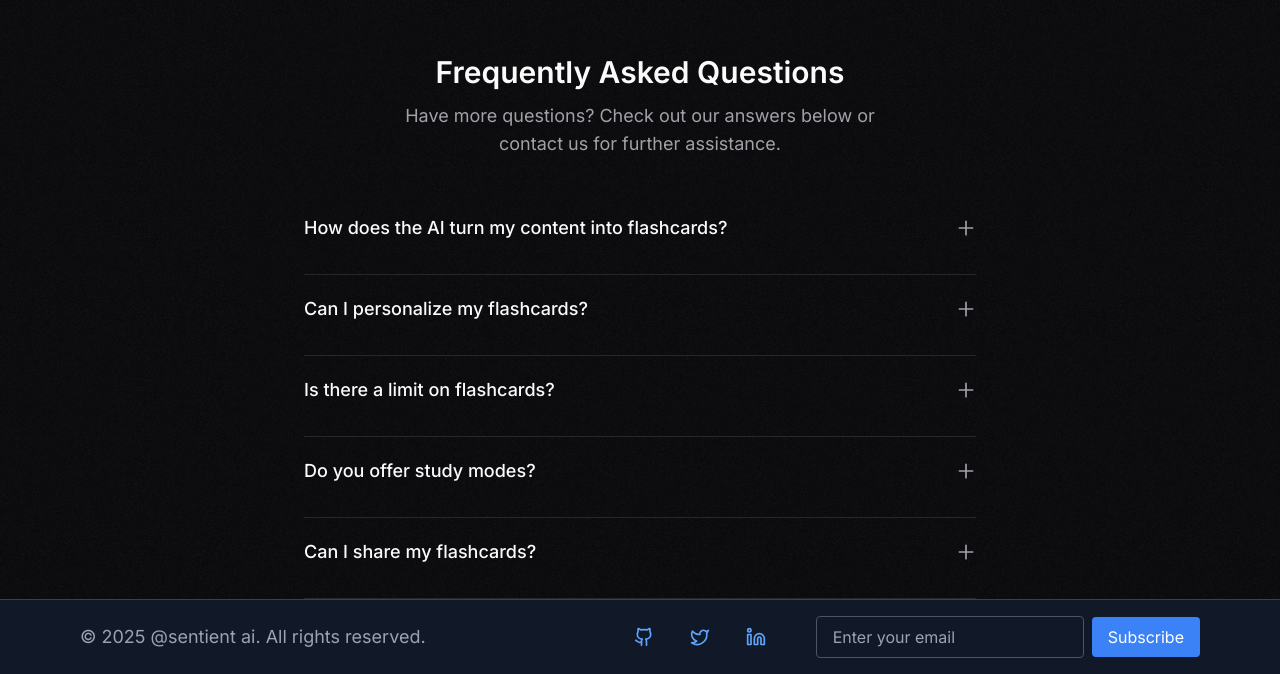
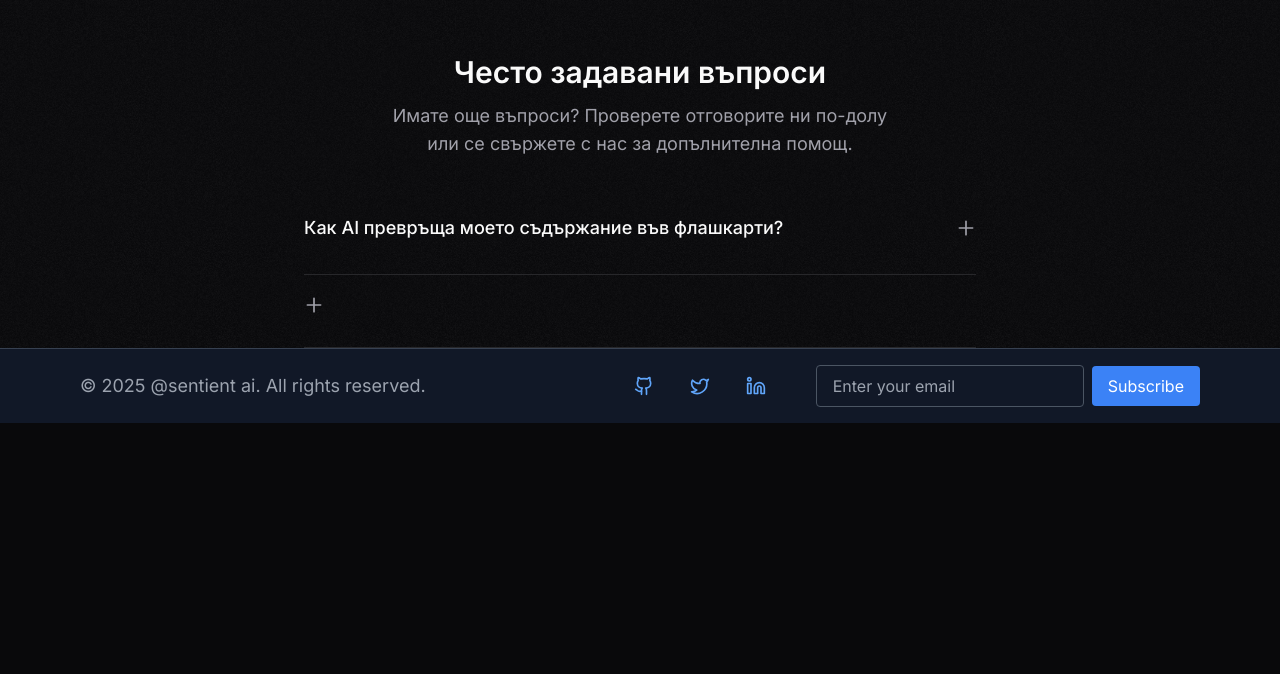
Before and after one commit to petroff69/sentient-ai-flashcards, a Next.js app: page / in a window 1280 px wide. Shown: the part 2128-2802 px from the top of the page. After the commit the page ends 2551 px from the top, so only its background shows below. Built offline with nearby package versions, Linux system fonts and the light colour scheme; no server answers.

Commit message:
Update FAQ.tsx

```diff
--- a/src/components/FAQ.tsx
+++ b/src/components/FAQ.tsx
@@ -74,36 +74,38 @@ const FaqsCard = ({ faqsList, idx }: FaqsCardProps) => {
 export default function FAQSection(): JSX.Element {
     const faqsList: { q: string; a: string }[] = [
         {
-            "q": "How does the AI turn my content into flashcards?",
-            "a": "Our AI scans your content, picks out the most important ideas and terms, and turns them into flashcards that help boost your learning."
+            "q": "Как AI превръща моето съдържание във флашкарти?",
+            "a": "Нашият AI сканира съдържанието ви, избира най-важните идеи и термини и ги превръща във флашкарти, които помагат за подобряване на вашето обучение.."
+          },
+        [
+  {
+    "q": "Мога ли да персонализирам моите флашкарти?",
+    "a": "Абсолютно! Можете да променяте въпросите, отговорите и дори да добавяте свои бележки, за да направите флашкартите по съобразени с вашия уникален стил на учене."
   },
   {
-            "q": "Can I personalize my flashcards?",
-            "a": "Absolutely! You can tweak the questions, answers, and even add your own notes to make the flashcards fit your unique study style."
+    "q": "Има ли лимит за флашкартите?",
+    "a": "С основния план можете да създадете до 100 флашкарти. Про и Ентерпрайз плановете отключват неограничено създаване на флашкарти!"
   },
   {
-            "q": "Is there a limit on flashcards?",
-            "a": "With the Basic plan, you can make up to 100 flashcards. Pro and Enterprise plans unlock limitless flashcard creation!"
+    "q": "Предлагате ли режими за учене?",
+    "a": "Да! Изследвайте различни режими за учене като разпределено повторение, тестове и практическо изпитване, за да укрепите знанието си."
   },
   {
-            "q": "Do you offer study modes?",
-            "a": "Yes! Explore different study modes like spaced repetition, quizzes, and practice tests to strengthen your knowledge."
-          },
-          {
-            "q": "Can I share my flashcards?",
-            "a": "Definitely! Share your flashcards with friends, study groups, or even publish them for others to benefit from."
+    "q": "Мога ли да споделям моите флашкарти?",
+    "a": "Определено! Споделяйте вашите флашкарти с приятели, учебни групи или дори ги публикувайте, за да може и другите да се възползват."
   }
+]
+
     ];
 
     return (
         <section className="leading-relaxed max-w-screen-xl mt-12 mx-auto px-4 md:px-8">
             <div className="space-y-3 text-center">
                 <h1 className="text-3xl text-foreground font-semibold">
-                    Frequently Asked Questions
+                   Често задавани въпроси
                 </h1>
                 <p className="text-muted-foreground max-w-lg mx-auto text-lg">
-                    Have more questions? Check out our answers below or contact us for
-                    further assistance.
+                 Имате още въпроси? Проверете отговорите ни по-долу или се свържете с нас за допълнителна помощ.
                 </p>
             </div>
             <motion.div
```
Lines whose indentation alone changed are shown as unchanged.
